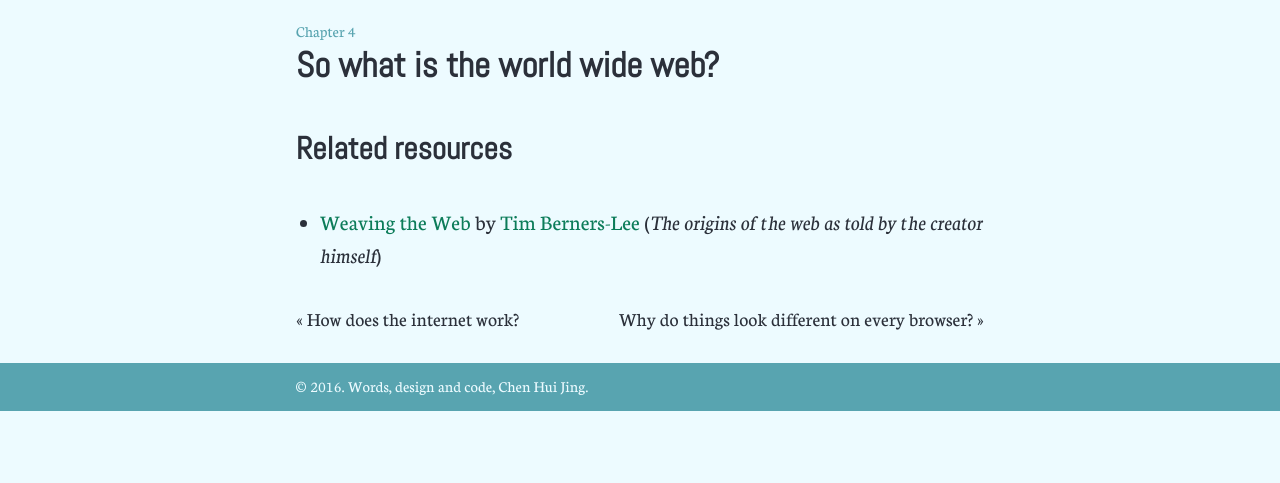
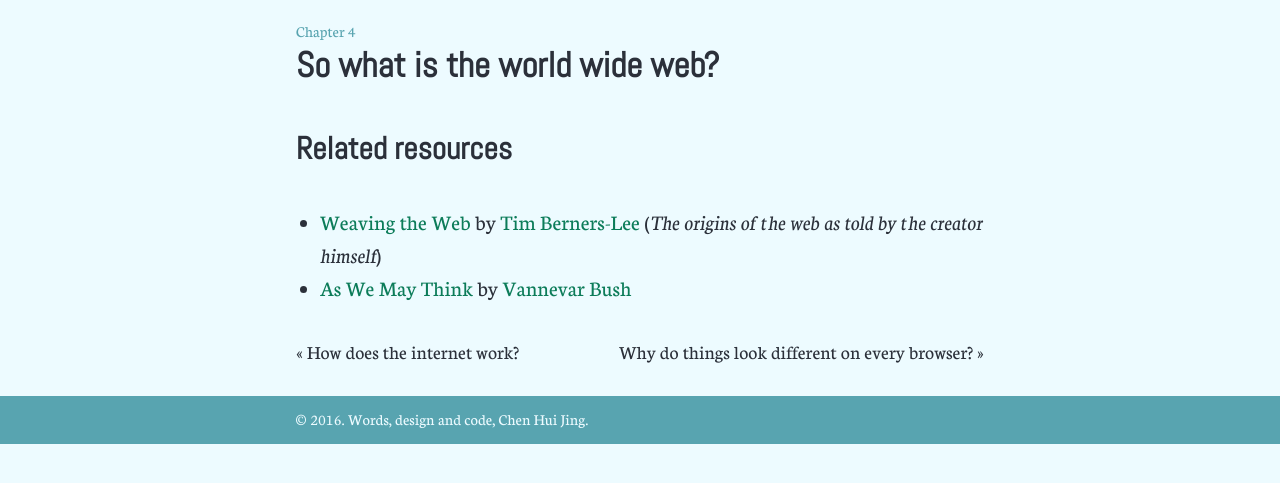
Before and after one commit to huijing/web-for-non-techies, a Jekyll site: the page built from _posts/2016-03-16-chapter04.markdown, in a window 1280 px wide. Shown: the top 483 px of the page. Built offline with Jekyll 4.4.1, drawn with Linux system fonts in a browser that asks for light colours.

Commit message:
Add reference to paper in chapter 4

```diff
--- a/_posts/2016-03-16-chapter04.markdown
+++ b/_posts/2016-03-16-chapter04.markdown
@@ -10,3 +10,4 @@ categories: internet
 
 ## Related resources
 - [Weaving the Web](https://www.w3.org/People/Berners-Lee/Weaving/Overview.html) by [Tim Berners-Lee](https://www.w3.org/People/Berners-Lee/) (*The origins of the web as told by the creator himself*)
+- [As We May Think](http://www.theatlantic.com/magazine/archive/1945/07/as-we-may-think/303881/) by [Vannevar Bush](https://www.ibiblio.org/pioneers/bush.html)
```
